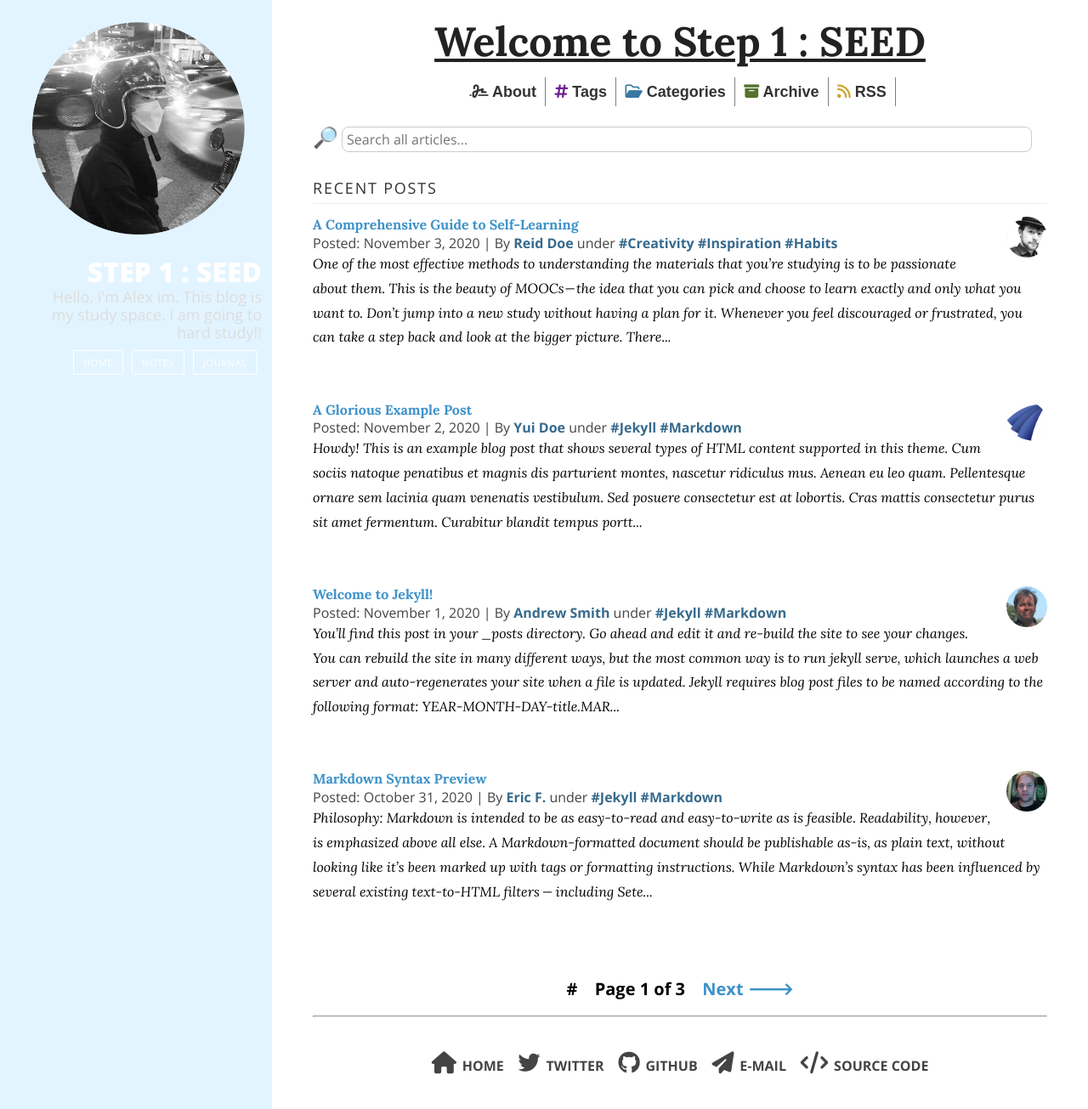
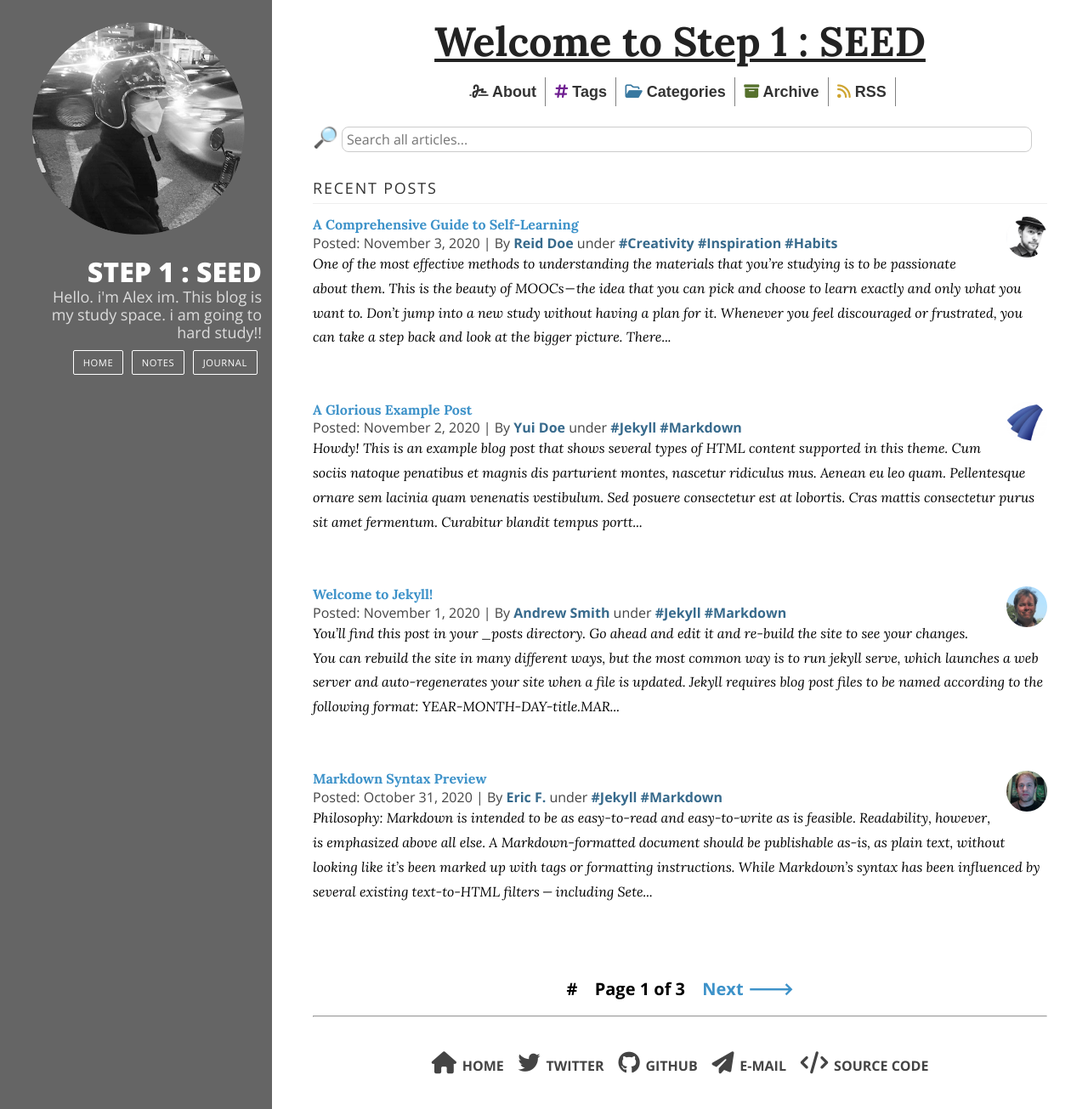
Before and after one commit to brennanbrown/purelog, a Jekyll site: the page built from index.html, in a window 1280 px wide and 1305 px high. Shown: the whole window at 85% size. Built offline with Jekyll 4.4.1, drawn with Linux system fonts in a browser that asks for light colours; nearby versions of some CDN libraries; the list of posts is cut into pages by our own code.

Commit message:
change sidebar color

```diff
--- a/assets/main.css
+++ b/assets/main.css
@@ -114,7 +114,7 @@
 }
 
 .sidebar {
-  background: #E2F4FF;
+  background: #656565;
   color: #fff;
 }
 
```
